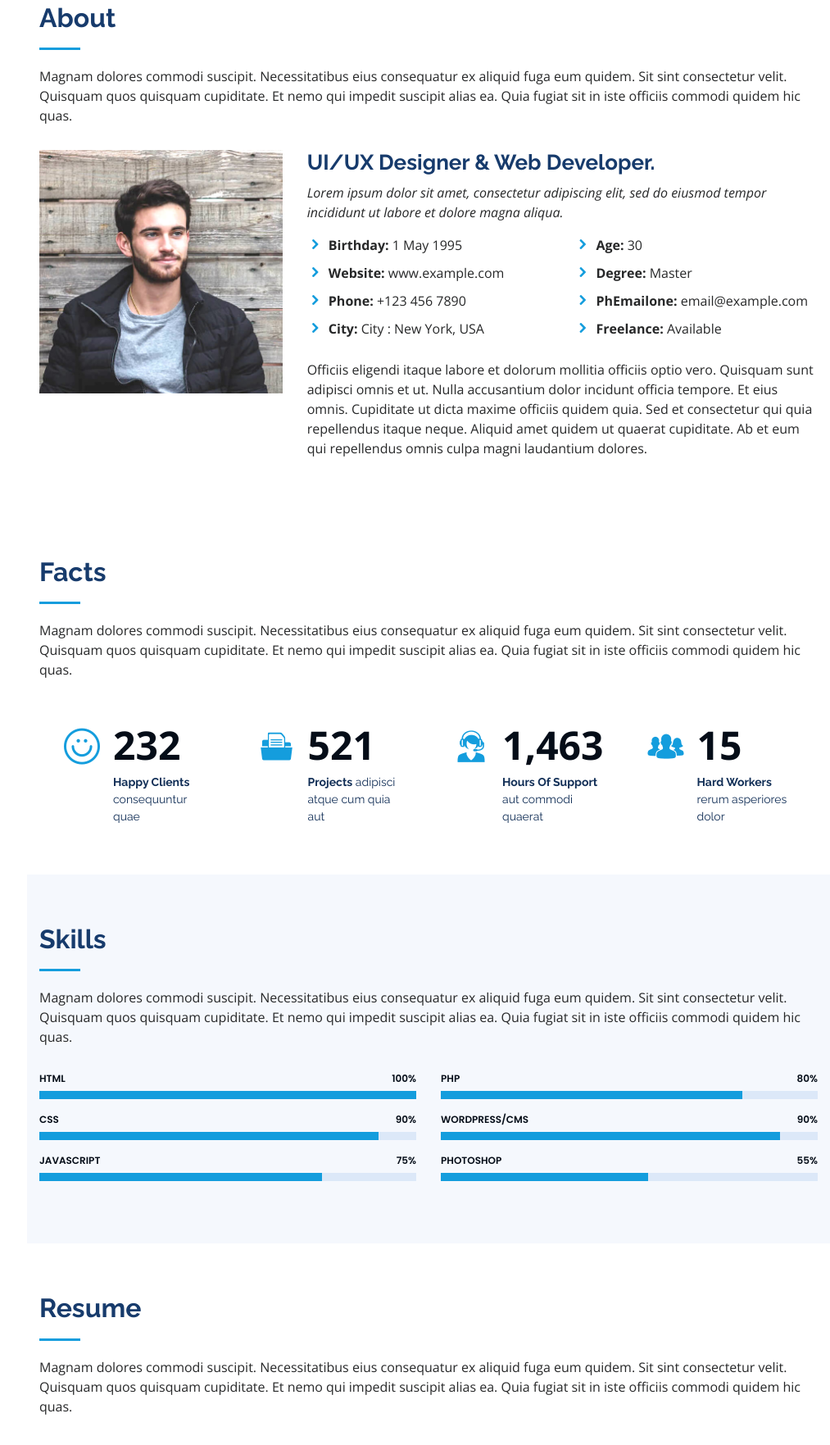
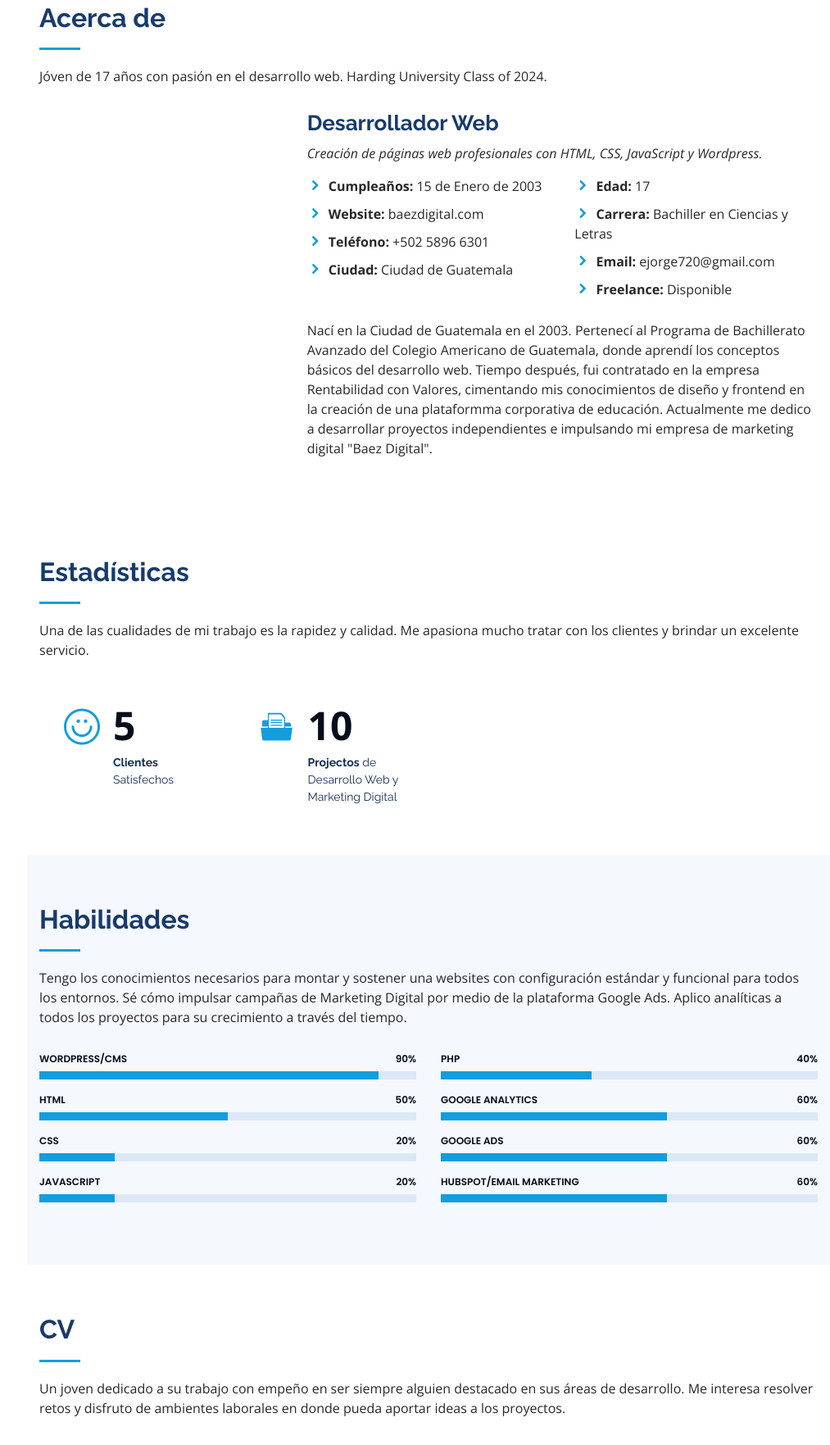
Before and after one commit to jorgeestrada720/portfolio, a plain HTML site: page index.html in a window 1280 px wide. Shown: the part 857-2620 px from the top of the page at 82% size, without its empty margins (267-1280 px from the left). Drawn offline with nearby package versions, Linux system fonts and the light colour scheme.

Commit message:
Cambios 27/05/2020

```diff
--- a/index.html
+++ b/index.html
@@ -45,7 +45,8 @@
     <div class="d-flex flex-column">
 
       <div class="profile">
-        <img src="assets/img/profile-img.jpg" alt="" class="img-fluid rounded-circle">
+        <img src="https://i.ibb.co/Jt3kG72/53243837-1917192568407999-6376685511410450432-o.jpg" class="img-fluid rounded-circle" />
+
         <h1 class="text-light"><a href="index.html">Jorge Estrada</a></h1>
         <div class="social-links mt-3 text-center">
           <a href="#" class="twitter"><i class="bx bxl-twitter"></i></a>
@@ -75,8 +76,8 @@
   <!-- ======= Hero Section ======= -->
   <section id="hero" class="d-flex flex-column justify-content-center align-items-center">
     <div class="hero-container" data-aos="fade-in">
-      <h1>Alex Smith</h1>
-      <p>I'm <span class="typed" data-typed-items="Designer, Developer, Freelancer, Photographer"></span></p>
+      <h1>Jorge Estrada</h1>
+      <p>Soy <span class="typed" data-typed-items="Diseñador web, Freelancer, Estudiante de Ingeniería y Programación"></span></p>
     </div>
   </section><!-- End Hero -->
 
@@ -87,41 +88,43 @@
       <div class="container">
 
         <div class="section-title">
-          <h2>About</h2>
-          <p>Magnam dolores commodi suscipit. Necessitatibus eius consequatur ex aliquid fuga eum quidem. Sit sint consectetur velit. Quisquam quos quisquam cupiditate. Et nemo qui impedit suscipit alias ea. Quia fugiat sit in iste officiis commodi quidem hic quas.</p>
+          <h2>Acerca de</h2>
+          <p>Jóven de 17 años con pasión en el desarrollo web. Harding University Class of 2024.</p>
         </div>
 
         <div class="row">
           <div class="col-lg-4" data-aos="fade-right">
-            <img src="assets/img/profile-img.jpg" class="img-fluid" alt="">
+            <img src="" class="img-fluid" alt="">
           </div>
           <div class="col-lg-8 pt-4 pt-lg-0 content" data-aos="fade-left">
-            <h3>UI/UX Designer &amp; Web Developer.</h3>
+            <h3>Desarrollador Web</h3>
             <p class="font-italic">
-              Lorem ipsum dolor sit amet, consectetur adipiscing elit, sed do eiusmod tempor incididunt ut labore et dolore
-              magna aliqua.
+             Creación de páginas web profesionales con HTML, CSS, JavaScript y Wordpress.
             </p>
             <div class="row">
               <div class="col-lg-6">
                 <ul>
-                  <li><i class="icofont-rounded-right"></i> <strong>Birthday:</strong> 1 May 1995</li>
-                  <li><i class="icofont-rounded-right"></i> <strong>Website:</strong> www.example.com</li>
-                  <li><i class="icofont-rounded-right"></i> <strong>Phone:</strong> +123 456 7890</li>
-                  <li><i class="icofont-rounded-right"></i> <strong>City:</strong> City : New York, USA</li>
+                  <li><i class="icofont-rounded-right"></i> <strong>Cumpleaños:</strong> 15 de Enero de 2003</li>
+                  <li><i class="icofont-rounded-right"></i> <strong>Website:</strong> baezdigital.com</li>
+                  <li><i class="icofont-rounded-right"></i> <strong>Teléfono:</strong> +502 5896 6301</li>
+                  <li><i class="icofont-rounded-right"></i> <strong>Ciudad:</strong> Ciudad de Guatemala</li>
                 </ul>
               </div>
               <div class="col-lg-6">
                 <ul>
-                  <li><i class="icofont-rounded-right"></i> <strong>Age:</strong> 30</li>
-                  <li><i class="icofont-rounded-right"></i> <strong>Degree:</strong> Master</li>
-                  <li><i class="icofont-rounded-right"></i> <strong>PhEmailone:</strong> email@example.com</li>
-                  <li><i class="icofont-rounded-right"></i> <strong>Freelance:</strong> Available</li>
+                  <li><i class="icofont-rounded-right"></i> <strong>Edad:</strong> 17</li>
+                  <li><i class="icofont-rounded-right"></i> <strong>Carrera:</strong> Bachiller en Ciencias y Letras</li>
+                  <li><i class="icofont-rounded-right"></i> <strong>Email:</strong> ejorge720@gmail.com</li>
+                  <li><i class="icofont-rounded-right"></i> <strong>Freelance:</strong> Disponible</li>
                 </ul>
               </div>
             </div>
             <p>
-              Officiis eligendi itaque labore et dolorum mollitia officiis optio vero. Quisquam sunt adipisci omnis et ut. Nulla accusantium dolor incidunt officia tempore. Et eius omnis.
-              Cupiditate ut dicta maxime officiis quidem quia. Sed et consectetur qui quia repellendus itaque neque. Aliquid amet quidem ut quaerat cupiditate. Ab et eum qui repellendus omnis culpa magni laudantium dolores.
+             Nací en la Ciudad de Guatemala en el 2003. Pertenecí al Programa de Bachillerato Avanzado del Colegio Americano de Guatemala, donde
+             aprendí los conceptos básicos del desarrollo web. Tiempo después, fui contratado en la empresa Rentabilidad con Valores, cimentando mis
+             conocimientos de diseño y frontend en la creación de una plataformma corporativa de educación. Actualmente me dedico a desarrollar
+             proyectos independientes e impulsando mi empresa de marketing digital "Baez Digital".
+
             </p>
           </div>
         </div>
@@ -134,8 +137,8 @@
       <div class="container">
 
         <div class="section-title">
-          <h2>Facts</h2>
-          <p>Magnam dolores commodi suscipit. Necessitatibus eius consequatur ex aliquid fuga eum quidem. Sit sint consectetur velit. Quisquam quos quisquam cupiditate. Et nemo qui impedit suscipit alias ea. Quia fugiat sit in iste officiis commodi quidem hic quas.</p>
+          <h2>Estadísticas</h2>
+          <p>Una de las cualidades de mi trabajo es la rapidez y calidad. Me apasiona mucho tratar con los clientes y brindar un excelente servicio. </p>
         </div>
 
         <div class="row no-gutters">
@@ -143,34 +146,20 @@
           <div class="col-lg-3 col-md-6 d-md-flex align-items-md-stretch" data-aos="fade-up">
             <div class="count-box">
               <i class="icofont-simple-smile"></i>
-              <span data-toggle="counter-up">232</span>
-              <p><strong>Happy Clients</strong> consequuntur quae</p>
+              <span data-toggle="counter-up">5</span>
+              <p><strong>Clientes</strong> Satisfechos</p>
             </div>
           </div>
 
           <div class="col-lg-3 col-md-6 d-md-flex align-items-md-stretch" data-aos="fade-up" data-aos-delay="100">
             <div class="count-box">
               <i class="icofont-document-folder"></i>
-              <span data-toggle="counter-up">521</span>
-              <p><strong>Projects</strong> adipisci atque cum quia aut</p>
+              <span data-toggle="counter-up">10</span>
+              <p><strong>Projectos</strong> de Desarrollo Web y Marketing Digital</p>
             </div>
           </div>
 
-          <div class="col-lg-3 col-md-6 d-md-flex align-items-md-stretch" data-aos="fade-up" data-aos-delay="200">
-            <div class="count-box">
-              <i class="icofont-live-support"></i>
-              <span data-toggle="counter-up">1,463</span>
-              <p><strong>Hours Of Support</strong> aut commodi quaerat</p>
-            </div>
-          </div>
 
-          <div class="col-lg-3 col-md-6 d-md-flex align-items-md-stretch" data-aos="fade-up" data-aos-delay="300">
-            <div class="count-box">
-              <i class="icofont-users-alt-5"></i>
-              <span data-toggle="counter-up">15</span>
-              <p><strong>Hard Workers</strong> rerum asperiores dolor</p>
-            </div>
-          </div>
 
         </div>
 
@@ -182,8 +171,10 @@
       <div class="container">
 
         <div class="section-title">
-          <h2>Skills</h2>
-          <p>Magnam dolores commodi suscipit. Necessitatibus eius consequatur ex aliquid fuga eum quidem. Sit sint consectetur velit. Quisquam quos quisquam cupiditate. Et nemo qui impedit suscipit alias ea. Quia fugiat sit in iste officiis commodi quidem hic quas.</p>
+          <h2>Habilidades</h2>
+          <p>Tengo los conocimientos necesarios para montar y sostener una websites con configuración estándar y funcional para todos los entornos. Sé cómo impulsar
+          campañas de Marketing Digital por medio de la plataforma Google Ads. Aplico analíticas a todos los proyectos para su crecimiento a través del tiempo.
+          </p>
         </div>
 
         <div class="row skills-content">
@@ -191,48 +182,67 @@
           <div class="col-lg-6" data-aos="fade-up">
 
             <div class="progress">
-              <span class="skill">HTML <i class="val">100%</i></span>
+              <span class="skill">Wordpress/CMS <i class="val">90%</i></span>
               <div class="progress-bar-wrap">
-                <div class="progress-bar" role="progressbar" aria-valuenow="100" aria-valuemin="0" aria-valuemax="100"></div>
+                <div class="progress-bar" role="progressbar" aria-valuenow="90" aria-valuemin="0" aria-valuemax="90"></div>
               </div>
             </div>
 
             <div class="progress">
-              <span class="skill">CSS <i class="val">90%</i></span>
+              <span class="skill">HTML <i class="val">50%</i></span>
               <div class="progress-bar-wrap">
-                <div class="progress-bar" role="progressbar" aria-valuenow="90" aria-valuemin="0" aria-valuemax="100"></div>
+                <div class="progress-bar" role="progressbar" aria-valuenow="50" aria-valuemin="0" aria-valuemax="50"></div>
               </div>
             </div>
 
             <div class="progress">
-              <span class="skill">JavaScript <i class="val">75%</i></span>
+              <span class="skill">CSS <i class="val">20%</i></span>
               <div class="progress-bar-wrap">
-                <div class="progress-bar" role="progressbar" aria-valuenow="75" aria-valuemin="0" aria-valuemax="100"></div>
+                <div class="progress-bar" role="progressbar" aria-valuenow="20" aria-valuemin="0" aria-valuemax="100"></div>
               </div>
             </div>
+
+            <div class="progress">
+              <span class="skill">Javascript <i class="val">20%</i></span>
+              <div class="progress-bar-wrap">
+                <div class="progress-bar" role="progressbar" aria-valuenow="20" aria-valuemin="0" aria-valuemax="100"></div>
+              </div>
+            </div>
+
+
 
           </div>
 
           <div class="col-lg-6" data-aos="fade-up" data-aos-delay="100">
 
+
             <div class="progress">
-              <span class="skill">PHP <i class="val">80%</i></span>
+              <span class="skill">PHP <i class="val">40%</i></span>
               <div class="progress-bar-wrap">
-                <div class="progress-bar" role="progressbar" aria-valuenow="80" aria-valuemin="0" aria-valuemax="100"></div>
+                <div class="progress-bar" role="progressbar" aria-valuenow="40" aria-valuemin="0" aria-valuemax="100"></div>
+              </div>
+            </div>
+
+
+
+            <div class="progress">
+              <span class="skill">Google Analytics<i class="val">60%</i></span>
+              <div class="progress-bar-wrap">
+                <div class="progress-bar" role="progressbar" aria-valuenow="60" aria-valuemin="0" aria-valuemax="100"></div>
               </div>
             </div>
 
             <div class="progress">
-              <span class="skill">WordPress/CMS <i class="val">90%</i></span>
+              <span class="skill">Google Ads<i class="val">60%</i></span>
               <div class="progress-bar-wrap">
-                <div class="progress-bar" role="progressbar" aria-valuenow="90" aria-valuemin="0" aria-valuemax="100"></div>
+                <div class="progress-bar" role="progressbar" aria-valuenow="60" aria-valuemin="0" aria-valuemax="100"></div>
               </div>
             </div>
 
             <div class="progress">
-              <span class="skill">Photoshop <i class="val">55%</i></span>
+              <span class="skill">Hubspot/Email Marketing<i class="val">60%</i></span>
               <div class="progress-bar-wrap">
-                <div class="progress-bar" role="progressbar" aria-valuenow="55" aria-valuemin="0" aria-valuemax="100"></div>
+                <div class="progress-bar" role="progressbar" aria-valuenow="60" aria-valuemin="0" aria-valuemax="100"></div>
               </div>
             </div>
 
@@ -248,13 +258,15 @@
       <div class="container">
 
         <div class="section-title">
-          <h2>Resume</h2>
-          <p>Magnam dolores commodi suscipit. Necessitatibus eius consequatur ex aliquid fuga eum quidem. Sit sint consectetur velit. Quisquam quos quisquam cupiditate. Et nemo qui impedit suscipit alias ea. Quia fugiat sit in iste officiis commodi quidem hic quas.</p>
+          <h2>CV</h2>
+          <p>Un joven dedicado a su trabajo con empeño en ser siempre alguien destacado en sus áreas de desarrollo. Me interesa resolver retos
+            y disfruto de ambientes laborales en donde pueda aportar ideas a los proyectos.
+          </p>
         </div>
 
         <div class="row">
           <div class="col-lg-6" data-aos="fade-up">
-            <h3 class="resume-title">Sumary</h3>
+            <h3 class="resume-title">Resumen</h3>
             <div class="resume-item pb-0">
               <h4>Alex Smith</h4>
               <p><em>Innovative and deadline-driven Graphic Designer with 3+ years of experience designing and developing user-centered digital/print marketing material from initial concept to final, polished deliverable.</em></p>
```
